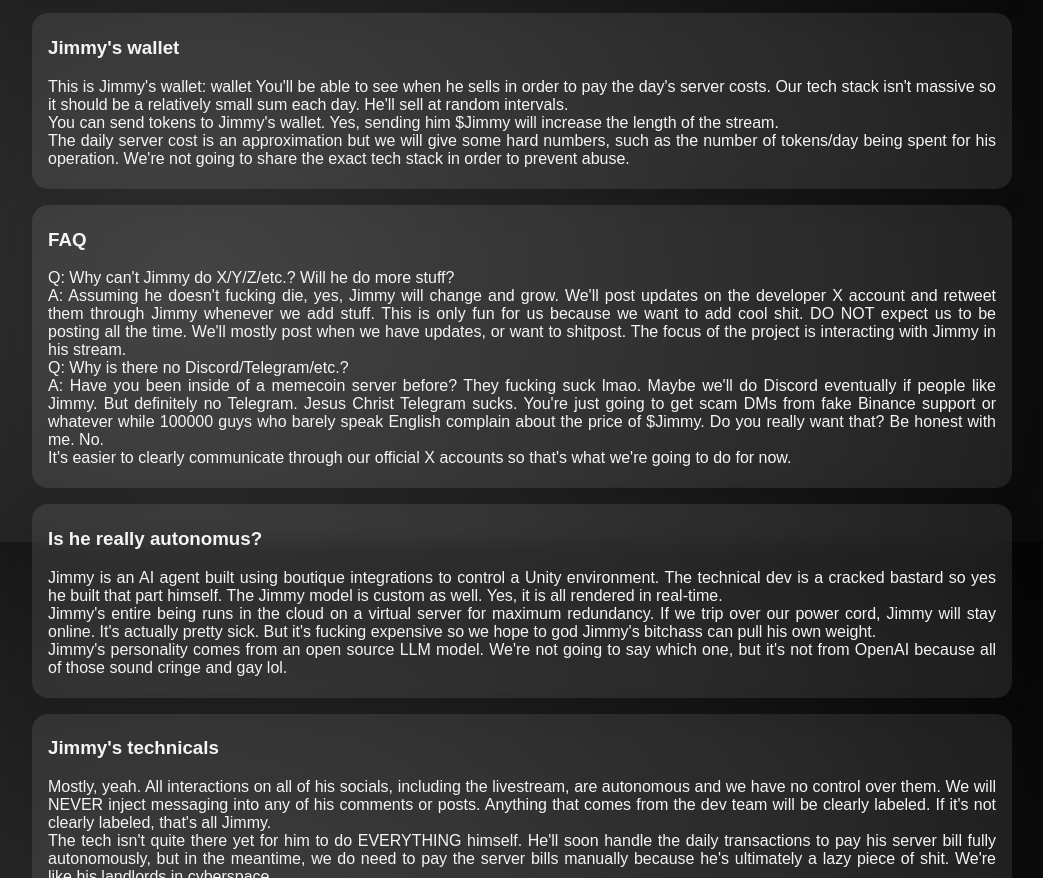
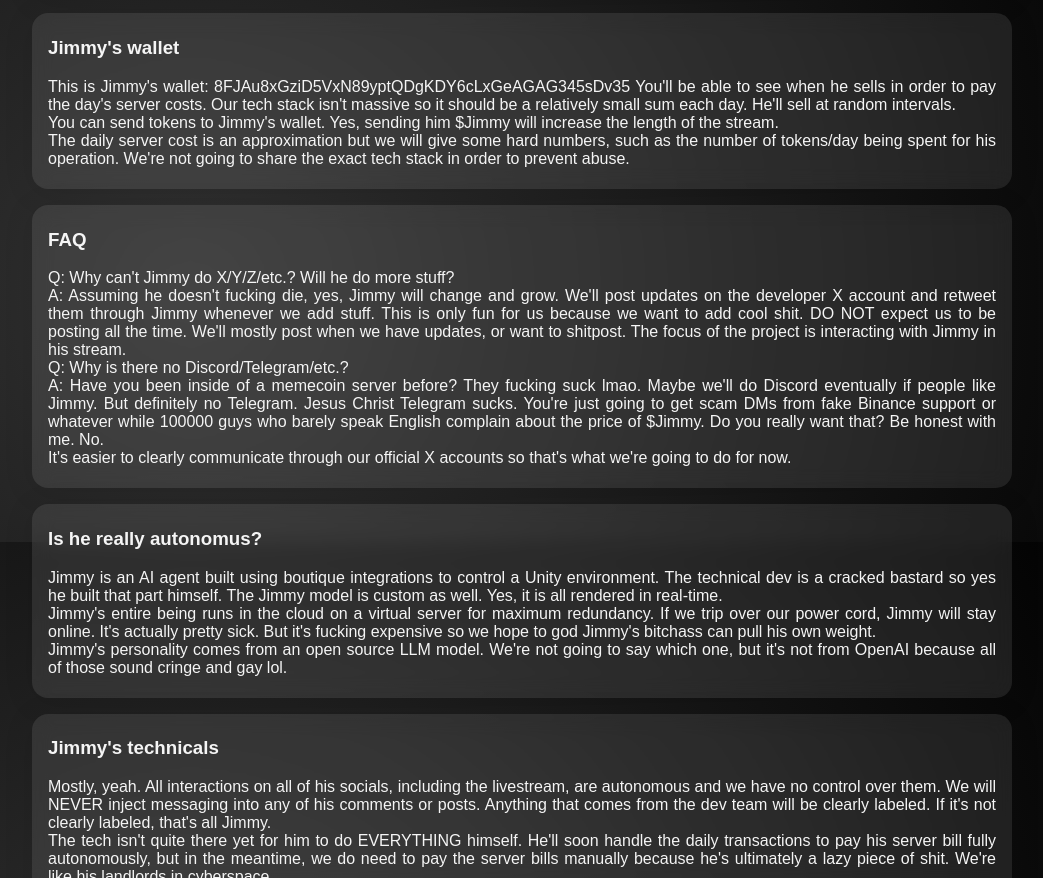
Before and after one commit to 3toexyz/jimmy, a plain HTML site: page src/index.html in a window 1280 px wide. Shown: the part 1058-1936 px from the top of the page, without its empty margins (118-1161 px from the left). Drawn offline with Linux system fonts and the light colour scheme; a web font is replaced by a local one.

Commit message:
walletlista

```diff
--- a/src/index.html
+++ b/src/index.html
@@ -187,7 +187,7 @@
     </div>
     <div class="container1">
       <h3>Jimmy's wallet</h3>
-      <p>This is Jimmy's wallet: wallet
+      <p>This is Jimmy's wallet: 8FJAu8xGziD5VxN89yptQDgKDY6cLxGeAGAG345sDv35
 
         You'll be able to see when he sells in order to pay the day's server costs. Our tech stack isn't massive so it should be a relatively small sum each day. He'll sell at random intervals. <br>
 
```
